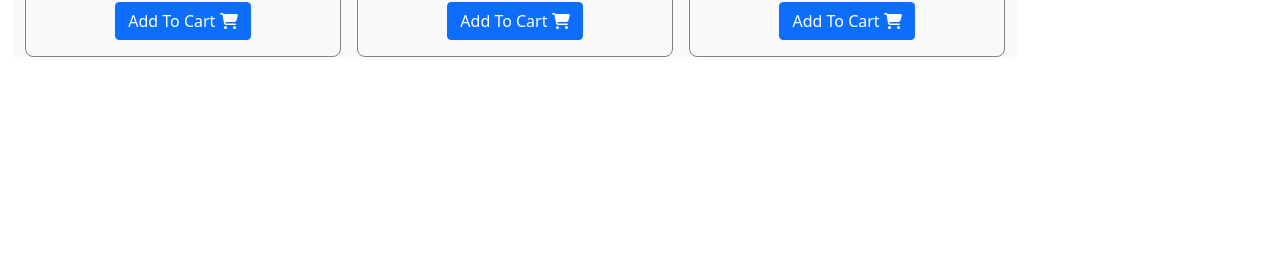
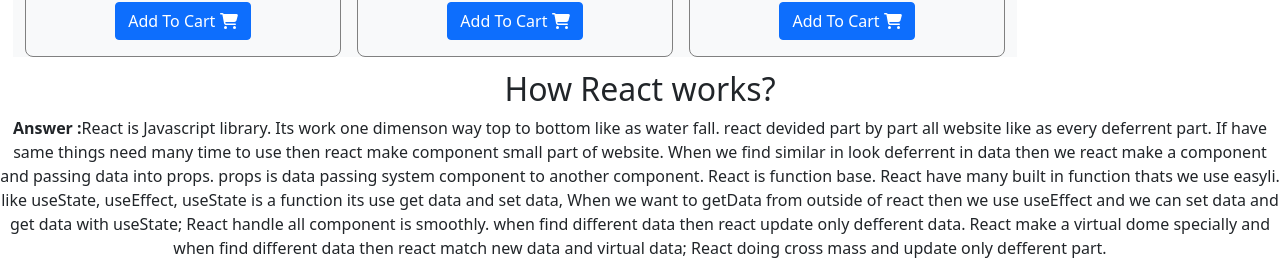
Before and after one commit to mollikacomputer/lucky-one, a React (Create React App) app: page / in a window 1280 px wide. Shown: the part 1972-2245 px from the top of the page. Before the commit the page ends 2042 px from the top, so only its background shows below. Built offline with nearby package versions, Linux system fonts and the light colour scheme.

Commit message:
added 1 question answer

```diff
--- a/src/App.js
+++ b/src/App.js
@@ -1,5 +1,6 @@
 import 'bootstrap/dist/css/bootstrap.min.css';
 import './App.css';
+import AnswerOne from './components/AnswerOne/AnswerOne';
 import Header from './components/header/Header';
 import Shop from './components/shop/Shop';
 
@@ -8,6 +9,7 @@ function App() {
     <div className="App">
       <Header></Header>
       <Shop></Shop>
+      <AnswerOne></AnswerOne>
     </div>
   );
 }
--- /dev/null
+++ b/src/components/AnswerOne/AnswerOne.js
@@ -0,0 +1,15 @@
+import React from 'react';
+
+const AnswerOne = () => {
+    return (
+        <div>
+            <h2> How React works?</h2>
+            <p><b> Answer :</b>
+            React is Javascript library. Its work one dimenson way top to bottom like as water fall.
+            react devided part by part all website like as every deferrent part. If have same things need many time to use then react make component small part of website. When we find similar in look deferrent in data then we react make a component and passing data into props. props is data passing system component to another component. React is function base. React have many built in function thats we use easyli. like useState, useEffect,  useState is a function its use get data and set data, When we want to getData from outside of react then we use useEffect and we can set data and get data with useState; React handle all component is smoothly. when find different data then react update only defferent data. React make a virtual dome specially and when find different data then react match new data and virtual data; React doing cross mass and update only defferent part.
+            </p>
+        </div>
+    );
+};
+
+export default AnswerOne;
--- a/src/components/cart/Cart.js
+++ b/src/components/cart/Cart.js
@@ -9,7 +9,7 @@ const Cart = (props) => {
 
             <p>
             {
-                cart.map(item =>( <h6><img src={item.picture} alt="" /> {item.name}</h6>))
+                cart.map(item =>( <h6><img src={item.picture} alt="" /> {item.name} </h6>))
             }
             </p>
             </div>
```
Also changed, not shown: src/components/AnswerOne/answerAnotherOne/AnswerAnotherOne.js (added, +11 -0 lines), src/components/test/Test.js (deleted, +0 -14 lines).
